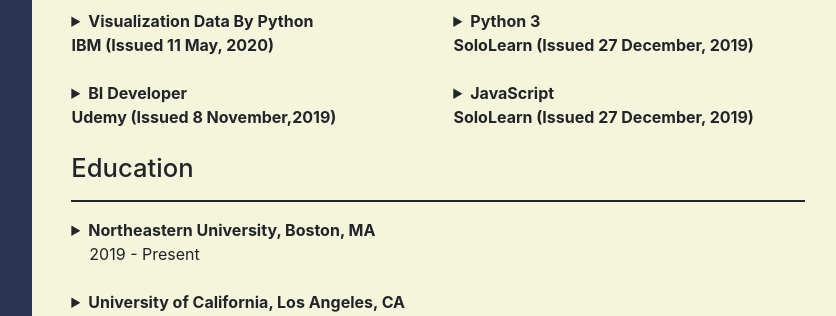
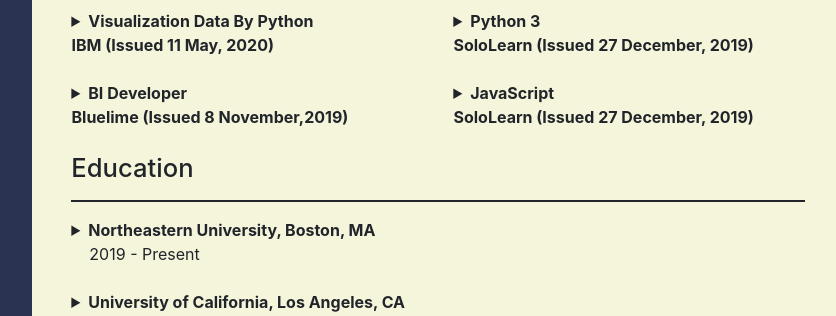
Before and after one commit to YizheZhang-Ervin/EasyEZ_V2, a Django app: page /introduction/ in a window 1280 px wide. Shown: the part 1514-1830 px from the top of the page, without its empty margins (181-1017 px from the left). Run offline with Django 3.2, Linux system fonts and the light colour scheme; some libraries are stand-ins or nearby versions.

Commit message:
update cert co

```diff
--- a/Blog/templates/introduction.html
+++ b/Blog/templates/introduction.html
@@ -154,7 +154,7 @@
                         <details style="margin:0 auto;">
                         <summary>
                             <b>BI Developer</b>
-                            <p><b>Udemy (Issued 8 November,2019)</b></p>
+                            <p><b>Bluelime (Issued 8 November,2019)</b></p>
                         </summary>
                         <a target="_blank" href="https://www.udemy.com/certificate/UC-D2TDUN3J/"><embed class="w-100" src="{% static 'img/certificates/bi.jpg'%}"></a>
                         </details>
```
